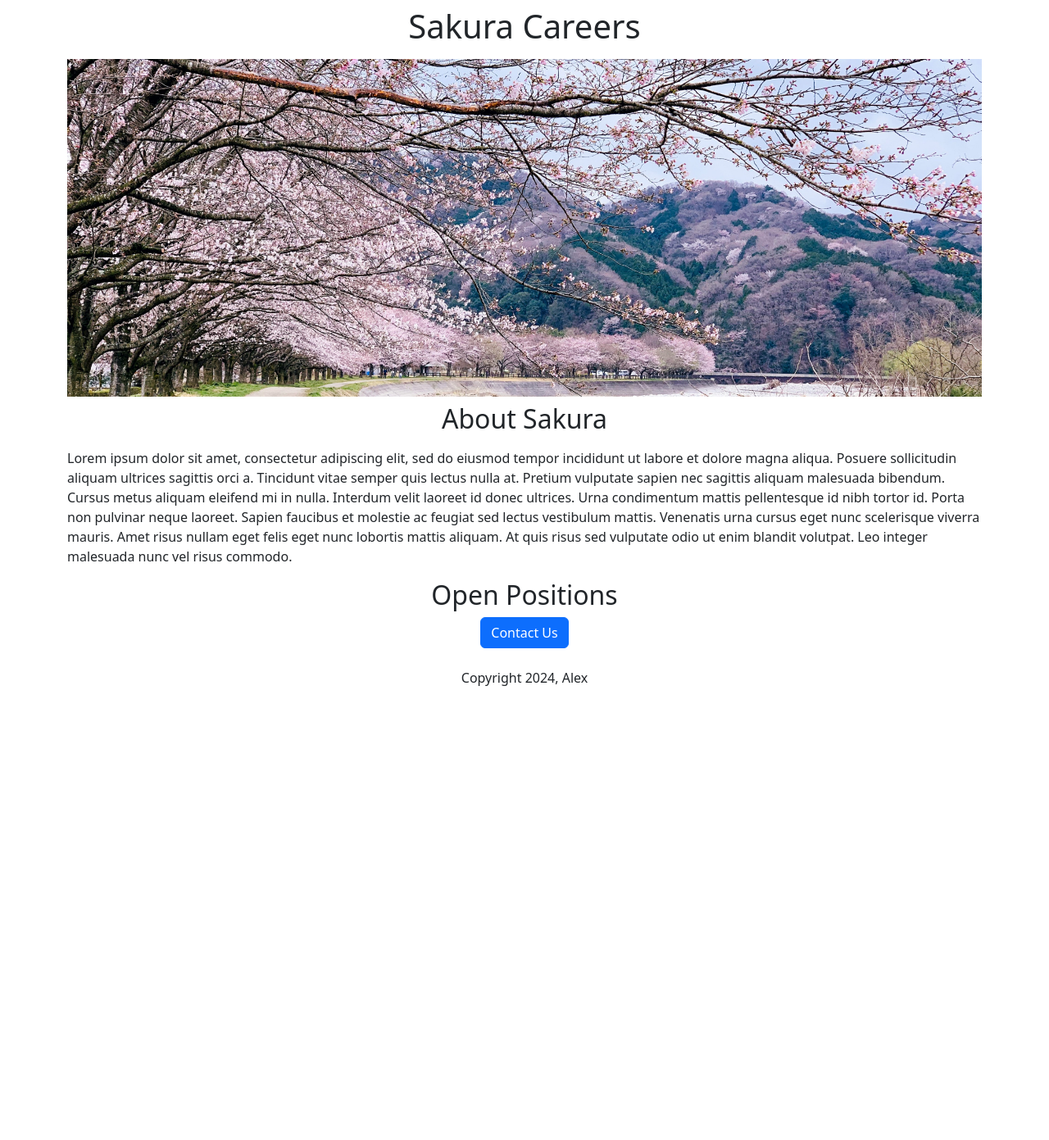
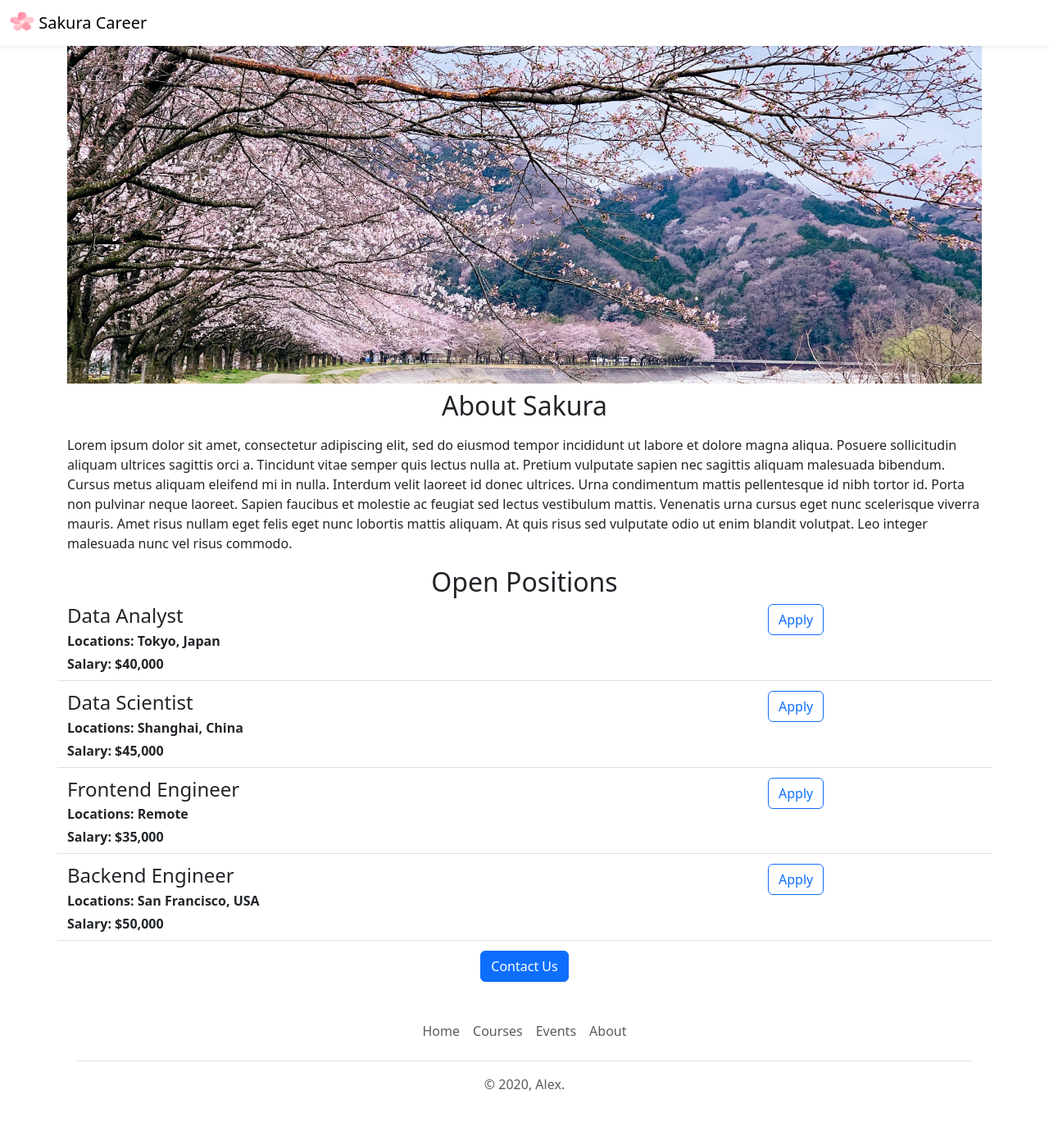
Before and after one commit to AlexNatsume/carrers-website, a Flask app: page / in a window 1280 px wide. Shown: the whole page at 82% size. Before the commit the page ends 837 px from the top, so only its background shows below. Run offline with Flask 3, Linux system fonts and the light colour scheme.

Commit message:
added navbar and footer

```diff
--- a/app.py
+++ b/app.py
@@ -36,7 +36,8 @@ JOBS = [
 
 @app.route("/")
 def index():
-    return render_template('home.html')
+    return render_template('home.html',
+                           jobs=JOBS)
 
 @app.route("/api/jobs")
 def list_jobs():
--- /dev/null
+++ b/templates/footer.html
@@ -0,0 +1,12 @@
+<div class="container">
+    <footer class="py-3 my-4">
+      <ul class="nav justify-content-center border-bottom pb-3 mb-3">
+        <li class="nav-item"><a  target="_blank" href="https://www.google.com/" class="nav-link px-2 text-muted">Home</a></li>
+        <li class="nav-item"><a  target="_blank" href="https://www.google.com/" class="nav-link px-2 text-muted">Courses</a></li>
+
+        <li class="nav-item"><a target="_blank" href="https://www.google.com/" class="nav-link px-2 text-muted">Events</a></li>
+        <li class="nav-item"><a  target="_blank" href="https://www.google.com/" class="nav-link px-2 text-muted">About</a></li>
+      </ul>
+      <p class="text-center text-muted">&copy; 2020, Alex.</p>
+    </footer>
+  </div>
--- a/templates/home.html
+++ b/templates/home.html
@@ -18,8 +18,9 @@
             integrity="sha384-YvpcrYf0tY3lHB60NNkmXc5s9fDVZLESaAA55NDzOxhy9GkcIdslK1eN7N6jIeHz"
             crossorigin="anonymous">
         </script>
+        {% include 'nav.html' %}
         <div class="container">
-            <h1 class="text-center mt-2 mb-3">Sakura Careers</h1>
+            <!-- <h1 class="text-center mt-2 mb-3">Sakura Careers</h1> -->
             <img class="img-fluid" src="/static/banner.jpg" width="1200" height="450">
             <h2 class="text-center mt-2 mb-3">About Sakura</h2>
             <p>
@@ -50,7 +51,8 @@
         </div>
         <div class="container text-center">
             <button class="btn btn-primary bln-lg">Contact Us</button>
-            <p class="mt-4">Copyright 2024, Alex</p>
+            <!-- <p class="mt-4">Copyright 2024, Alex</p> -->
+            {% include 'footer.html' %}
         </div>
     </body>
 
--- /dev/null
+++ b/templates/nav.html
@@ -0,0 +1,9 @@
+<nav class="navbar shadow-sm fixed-top bg-white">
+    <div class="container-fluid">
+      <a class="navbar-brand" href="#">
+        <img src="/static/icon.png" alt="Logo" width="30" height="24" class="d-inline-block align-text-top">
+        Sakura Career
+      </a>
+    </div>
+  </nav>
+<div style="height: 56px;"></div>
```
Also changed, not shown: static/icon.png (added).
